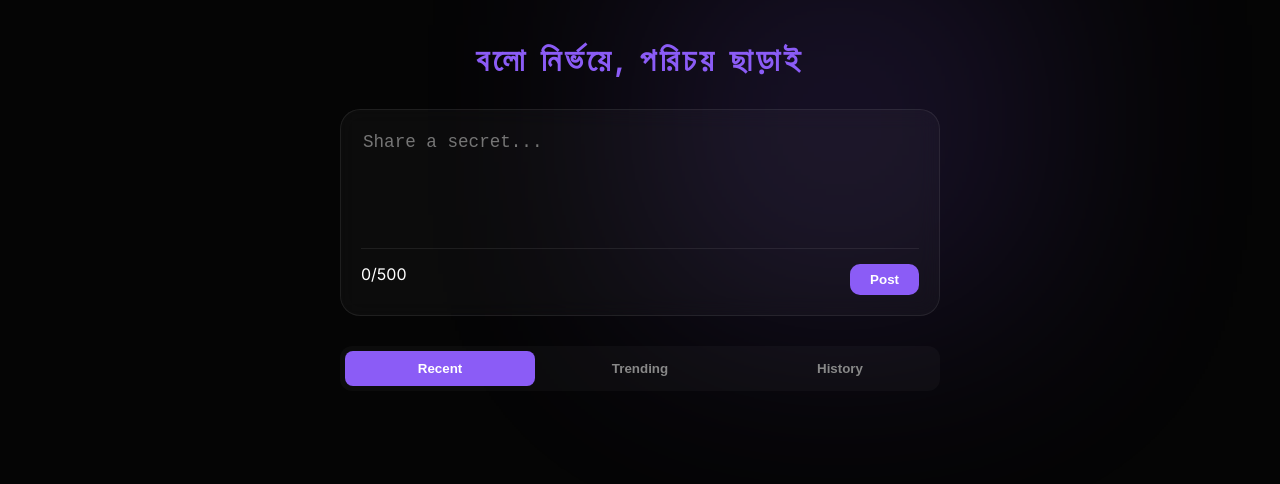
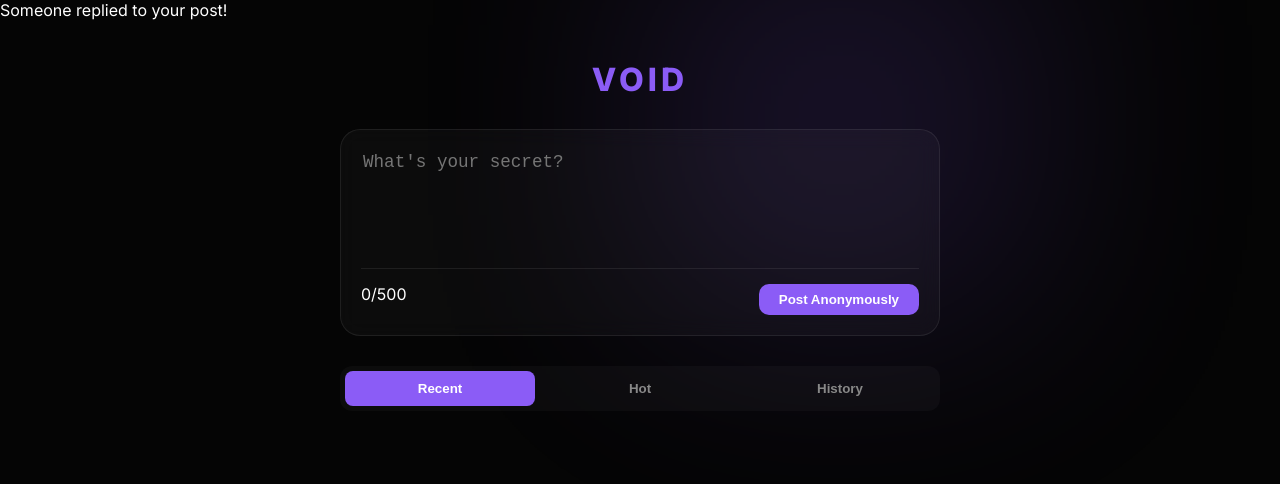
Before and after one commit to alnuman6t9/anon_talk, a website: page public/index.html in a window 1280 px wide. Drawn offline with Linux system fonts and the light colour scheme; no server answers.

Commit message:
Update index.html

```diff
--- a/public/index.html
+++ b/public/index.html
@@ -3,31 +3,27 @@
 <head>
     <meta charset="UTF-8">
     <meta name="viewport" content="width=device-width, initial-scale=1.0">
-    <title>Nobody gonna know</title>
-    <link href="https://fonts.googleapis.com/css2?family=Inter:wght@300;400;600&display=swap" rel="stylesheet">
+    <title>Void | Premium Wall</title>
+    <link href="https://fonts.googleapis.com/css2?family=Inter:wght@300;400;600;800&display=swap" rel="stylesheet">
     <link rel="stylesheet" href="style.css">
 </head>
 <body>
+    <div id="notif" class="toast">Someone replied to your post!</div>
     <div class="glow"></div>
-    <div id="notif" class="notif">New reply received!</div>
-
     <div class="container">
-        <div class="logo">বলো নির্ভয়ে, পরিচয় ছাড়াই</div>
-
+        <div class="logo">VOID</div>
         <div class="glass-card">
-            <textarea id="box" placeholder="Share a secret..." maxlength="500"></textarea>
+            <textarea id="box" placeholder="What's your secret?" maxlength="500"></textarea>
             <div class="card-ft">
                 <span id="chars">0/500</span>
-                <button onclick="sendPost()">Post</button>
+                <button onclick="sendPost()">Post Anonymously</button>
             </div>
         </div>
-
         <div class="tabs">
             <button class="t-btn active" onclick="setTab('new', this)">Recent</button>
-            <button class="t-btn" onclick="setTab('hot', this)">Trending</button>
+            <button class="t-btn" onclick="setTab('hot', this)">Hot</button>
             <button class="t-btn" onclick="setTab('old', this)">History</button>
         </div>
-
         <div id="feed"></div>
     </div>
     <script src="script.js"></script>
```
